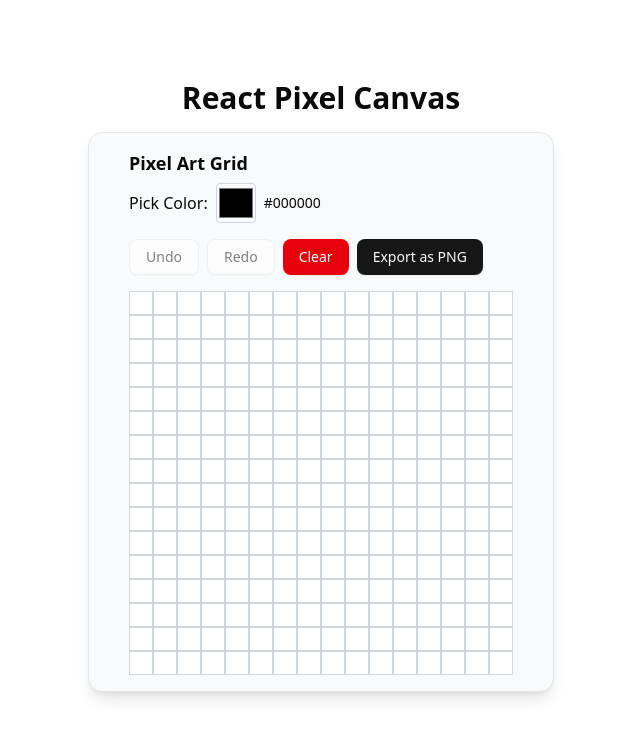
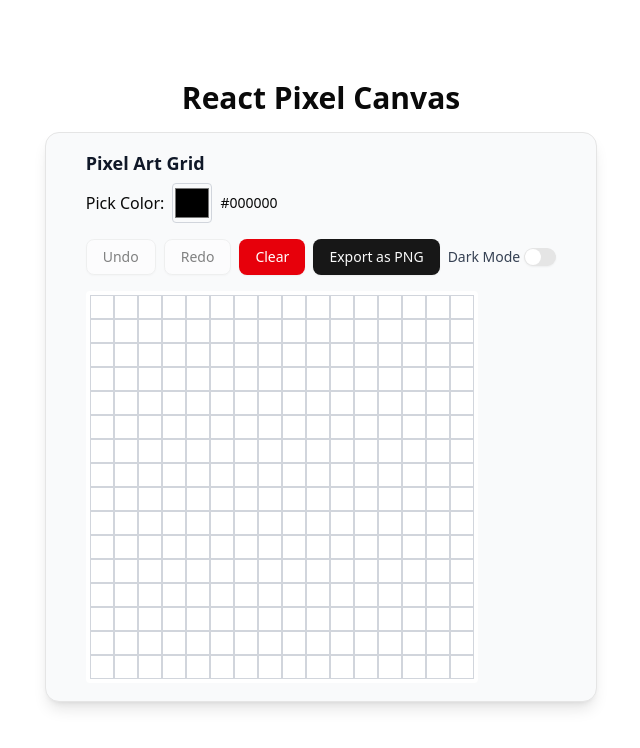
Before and after one commit to ctrl-7/react-pixel-canvas, a React (Vite) app: page / in a window 1280 px wide. Shown: the top 748 px of the page, without its empty margins (319-959 px from the left). Built offline with nearby package versions, Linux system fonts and the light colour scheme.

Commit message:
feat: add dark mode toggle and enhance UI for PixelGrid component

```diff
--- a/src/components/PixelGrid.tsx
+++ b/src/components/PixelGrid.tsx
@@ -1,6 +1,7 @@
-import React, { useReducer, useRef, useState } from 'react'
+import React, { useEffect, useReducer, useRef, useState } from 'react'
 import ColorPicker from './ColorPicker'
 import { Button } from '@/components/ui/button'
+import { Switch } from '@/components/ui/switch'
 import {
   AlertDialog,
   AlertDialogTrigger,
@@ -89,7 +90,23 @@ const PixelGrid: React.FC<PixelGridProps> = ({
     future: [],
   })
 
+  const [darkMode, setDarkMode] = useState<boolean>(() => {
+    if (typeof window === 'undefined') return false
+    return localStorage.getItem('theme') === 'dark'
+  })
+
   const gridRef = useRef<HTMLDivElement>(null)
+
+  useEffect(() => {
+    const root = window.document.documentElement
+    if (darkMode) {
+      root.classList.add('dark')
+      localStorage.setItem('theme', 'dark')
+    } else {
+      root.classList.remove('dark')
+      localStorage.setItem('theme', 'light')
+    }
+  }, [darkMode])
 
   const handleCellClick = (row: number, col: number) => {
     dispatch({ type: 'PAINT', row, col, color: selectedColor })
@@ -108,9 +125,9 @@ const PixelGrid: React.FC<PixelGridProps> = ({
   }
 
   return (
-    <Card className="inline-block p-4 bg-gray-50 shadow-lg">
+    <Card className="inline-block p-4 bg-gray-50 dark:bg-gray-800 shadow-lg">
       <CardHeader>
-        <h2 className="text-lg font-semibold">Pixel Art Grid</h2>
+        <h2 className="text-lg font-semibold text-gray-900 dark:text-gray-100">Pixel Art Grid</h2>
       </CardHeader>
 
       <CardContent>
@@ -118,7 +135,7 @@ const PixelGrid: React.FC<PixelGridProps> = ({
         <ColorPicker color={selectedColor} onChange={setSelectedColor} />
 
         {/* Toolbar */}
-        <div className="flex gap-2 mb-4 flex-wrap">
+        <div className="flex gap-2 mb-4 flex-wrap items-center">
           <Button
             variant="outline"
             onClick={() => dispatch({ type: 'UNDO' })}
@@ -156,17 +173,23 @@ const PixelGrid: React.FC<PixelGridProps> = ({
           </AlertDialog>
 
           <Button onClick={handleExport}>Export as PNG</Button>
+
+          {/* Dark/Light Mode Toggle */}
+          <div className="flex items-center gap-1 ml-auto">
+            <span className="text-gray-700 dark:text-gray-200 text-sm">Dark Mode</span>
+            <Switch checked={darkMode} onCheckedChange={setDarkMode} />
+          </div>
         </div>
 
         {/* Pixel Grid */}
-        <div ref={gridRef}>
+        <div ref={gridRef} className="bg-white dark:bg-gray-900 p-1 inline-block rounded">
           {state.present.map((row, rowIndex) => (
             <div key={rowIndex} className="flex">
               {row.map((color, colIndex) => (
                 <div
                   key={colIndex}
                   onClick={() => handleCellClick(rowIndex, colIndex)}
-                  className="w-6 h-6 border border-gray-300 cursor-pointer transition-colors duration-200"
+                  className="w-6 h-6 border border-gray-300 dark:border-gray-600 cursor-pointer transition-colors duration-200"
                   style={{ backgroundColor: color }}
                 />
               ))}
```
